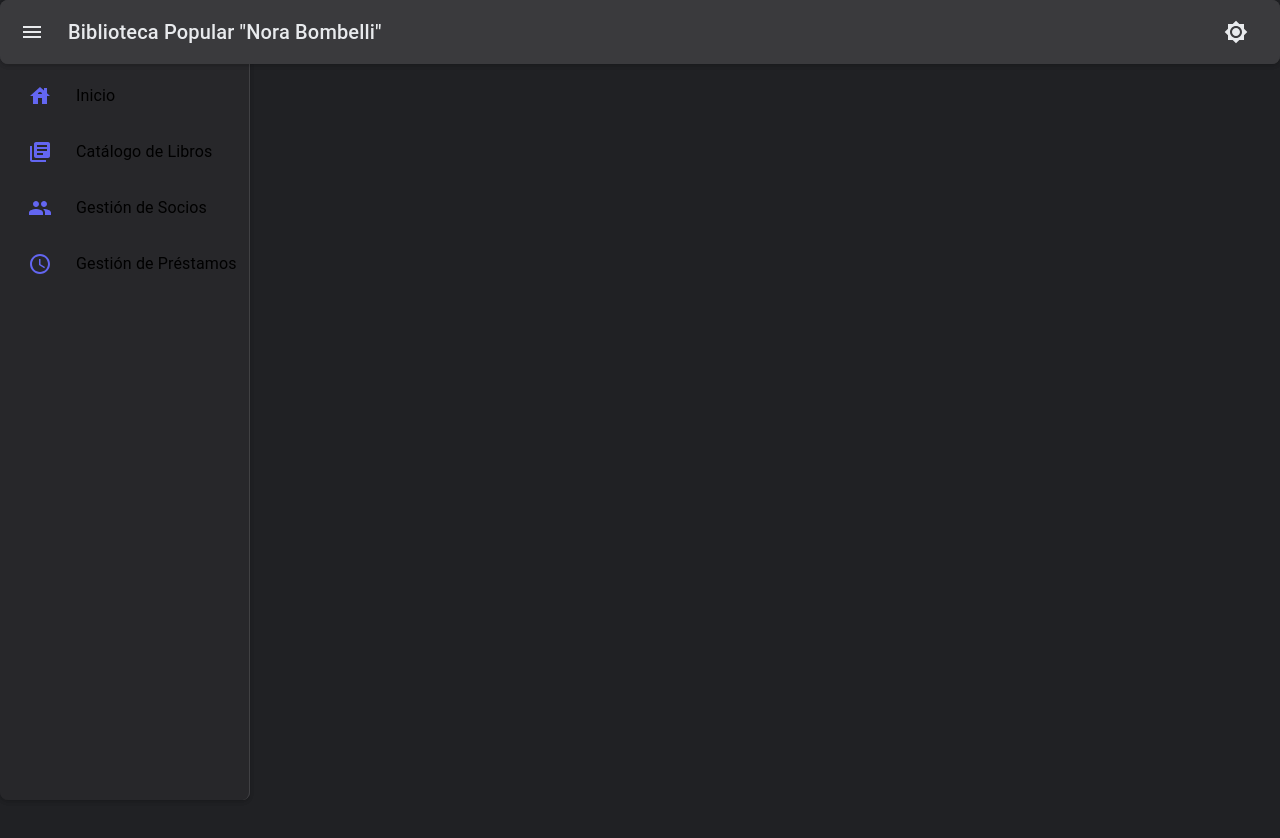
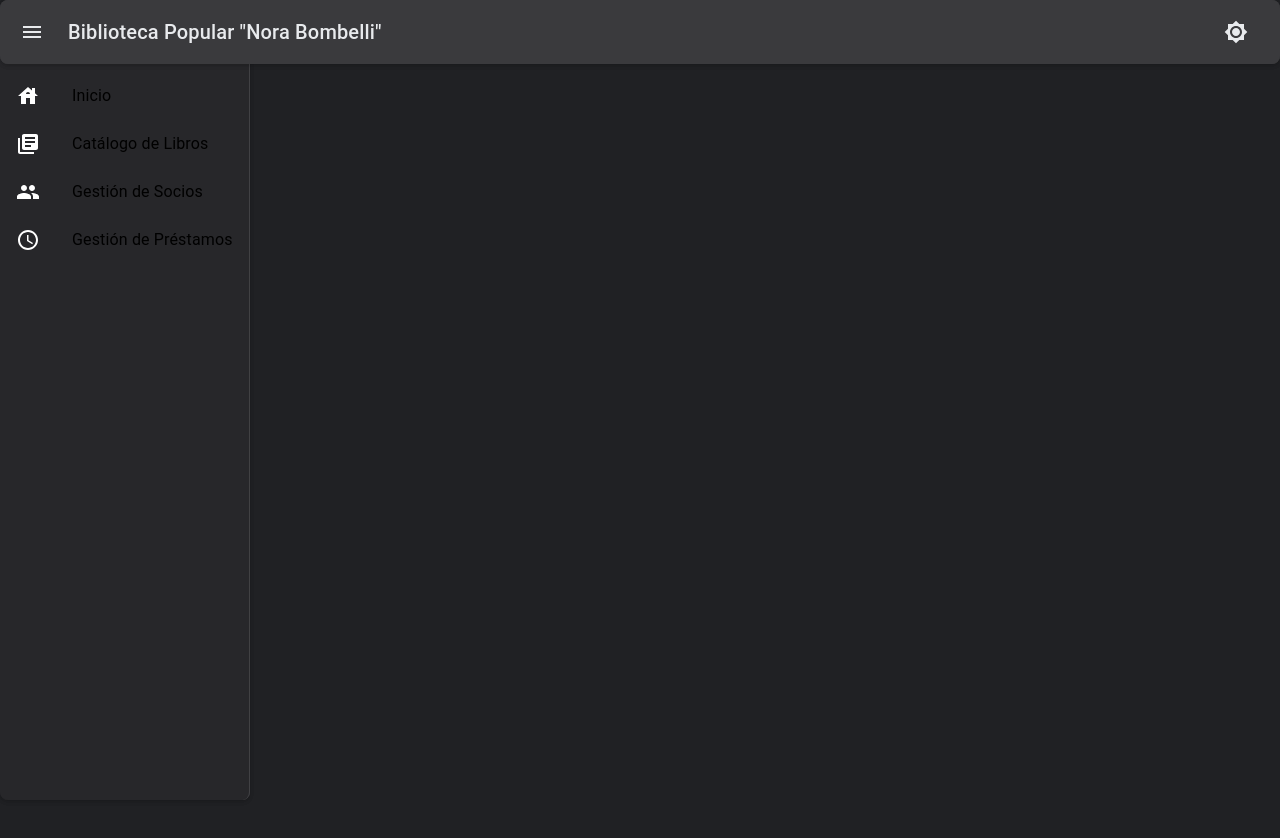
Before and after one commit to IgnacioNGarcia/biblioteca_front, a Next.js app: page /components/Layout/Layout in a window 1280 px wide. Shown: the top 838 px of the page. Built offline with nearby package versions, Linux system fonts and the light colour scheme.

Commit message:
cambios en el layout

```diff
--- a/src/pages/components/Layout/Layout.tsx
+++ b/src/pages/components/Layout/Layout.tsx
@@ -1,5 +1,5 @@
 import { useState } from 'react';
-import { Box, Drawer, List, ListItem, ListItemIcon, ListItemText, AppBar, Toolbar, Typography, IconButton } from '@mui/material';
+import { Box, Drawer, List, ListItem, ListItemIcon, ListItemText, AppBar, Toolbar, Typography, IconButton, ListItemButton } from '@mui/material';
 import {
   LibraryBooks as LibraryIcon,
   People as PeopleIcon,
@@ -103,8 +103,10 @@ export default function Layout({ children }: { children: React.ReactNode }) {
             <List>
               {menuItems.map((item) => (
                 <ListItem
-                  button
                   key={item.text}
+                  disablePadding
+                >
+                  <ListItemButton
                     onClick={() => router.push(item.path)}
                     selected={router.pathname === item.path}
                     sx={{
@@ -114,25 +116,14 @@ export default function Layout({ children }: { children: React.ReactNode }) {
                           backgroundColor: (theme) => theme.palette.action.hover,
                         },
                       },
-                    mb: 1,
-                    mx: 1,
-                    borderRadius: 1,
-                    minHeight: 48,
-                    justifyContent: open ? 'initial' : 'center',
-                    px: 2.5,
+                      px: 2,
                     }}
                   >
-                  <ListItemIcon
-                    sx={{
-                      color: 'primary.main',
-                      minWidth: 0,
-                      mr: open ? 3 : 'auto',
-                      justifyContent: 'center',
-                    }}
-                  >
+                    <ListItemIcon>
                       {item.icon}
                     </ListItemIcon>
-                  {open && <ListItemText primary={item.text} />}
+                    <ListItemText primary={item.text} />
+                  </ListItemButton>
                 </ListItem>
               ))}
             </List>
```
Lines whose indentation alone changed are shown as unchanged.
